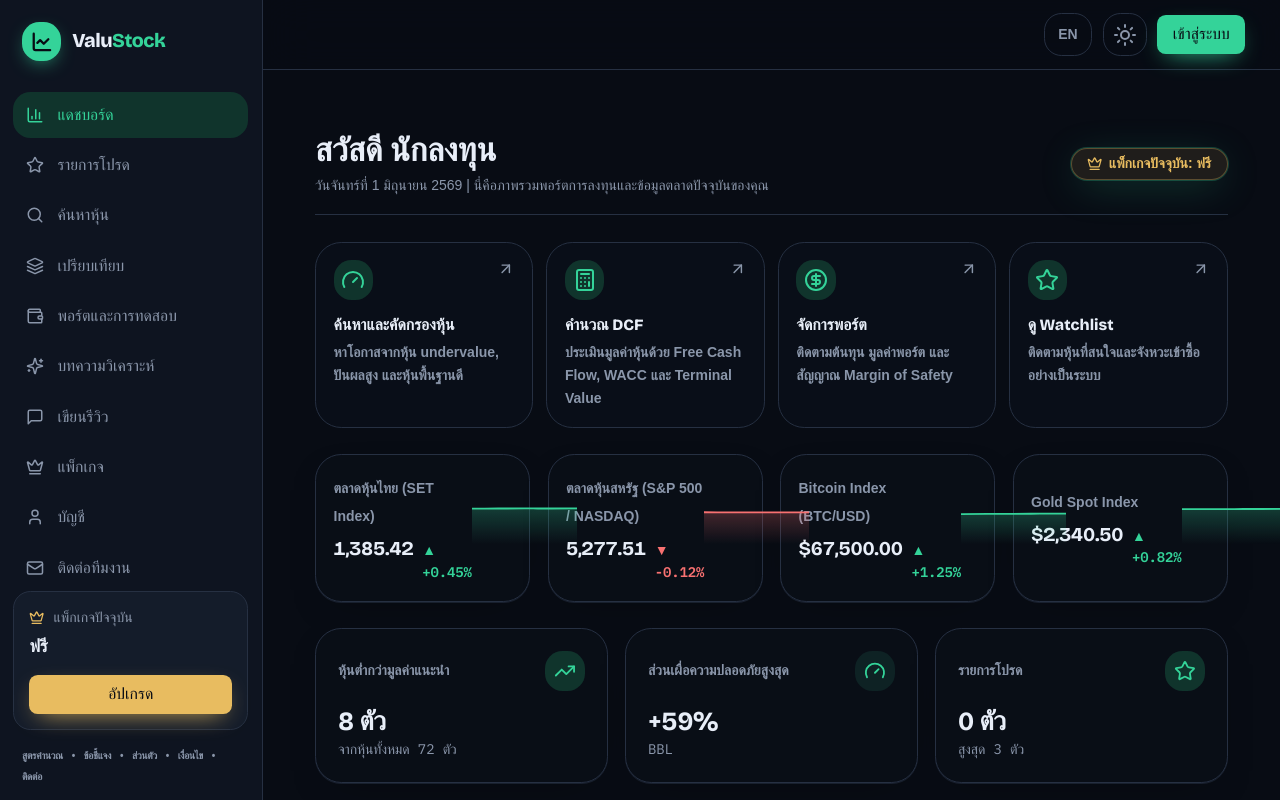
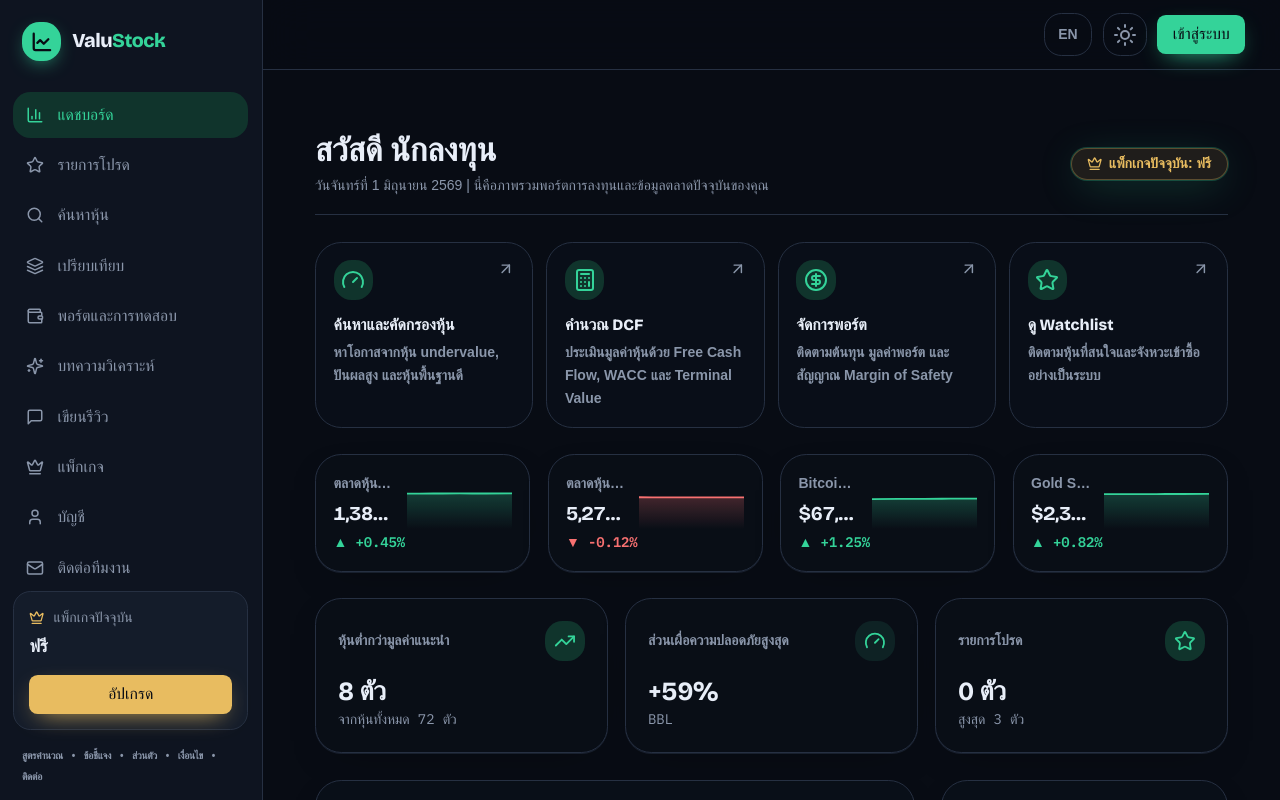
Before and after one commit to ipzeroline/valustock-app, a Next.js app: page /dashboard in a window 1280 px wide. Shown: the top 800 px of the page. Built offline with nearby package versions, Linux system fonts and the light colour scheme; a web font is replaced by a local one.

Commit message:
update v14

```diff
--- a/app/dashboard/page.tsx
+++ b/app/dashboard/page.tsx
@@ -252,7 +252,7 @@ export default function Dashboard() {
       </section>
 
       {/* 3. REAL-TIME MARKET INDICES ROW */}
-      <div className="grid gap-4 sm:grid-cols-2 lg:grid-cols-4">
+      <div className="grid gap-4 sm:grid-cols-2 xl:grid-cols-4">
         <MarketIndexCard
           title={t("dashboard.thaiMarket")}
           value="1,385.42"
@@ -948,17 +948,17 @@ function MarketIndexCard({
 }) {
   const data = points.map((v) => parseFloat(v));
   return (
-    <Card className="p-4 border border-line flex items-center justify-between bg-surface/30">
-      <div>
-        <span className="text-xs text-muted font-bold">{title}</span>
-        <div className="mt-1 flex items-baseline gap-2">
-          <span className="num font-display text-lg font-bold text-ink">{value}</span>
-          <span className={`num text-xs font-semibold ${up ? "text-up" : "text-down"}`}>
+    <Card className="flex min-w-0 items-center justify-between gap-3 overflow-hidden border border-line bg-surface/30 p-4">
+      <div className="min-w-0 flex-1">
+        <span className="block truncate text-xs font-bold text-muted" title={title}>{title}</span>
+        <div className="mt-1 flex min-w-0 flex-wrap items-baseline gap-x-2 gap-y-0.5">
+          <span className="num truncate font-display text-lg font-bold text-ink">{value}</span>
+          <span className={`num shrink-0 text-xs font-semibold ${up ? "text-up" : "text-down"}`}>
             {up ? "▲" : "▼"} {change}
           </span>
         </div>
       </div>
-      <div className="h-10 w-24 shrink-0">
+      <div className="h-10 w-20 shrink-0 overflow-hidden sm:w-24">
         <Sparkline data={data} up={up} />
       </div>
     </Card>
```
